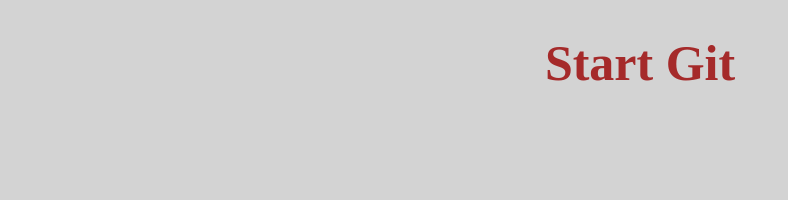
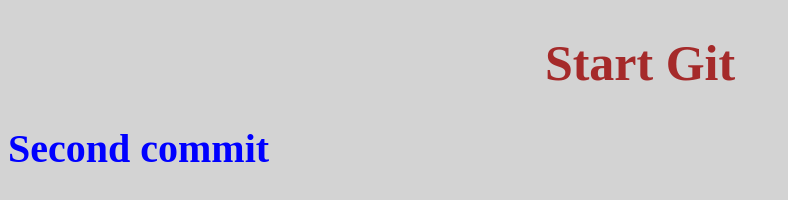
Before and after one commit to Smokescrean/gittest, a plain HTML site: page index.html in a window 1280 px wide. Shown: the whole page, without its empty margins (0-788 px from the left). Drawn offline with Linux system fonts and the light colour scheme.

Commit message:
add tag h2 and style

```diff
--- a/index.html
+++ b/index.html
@@ -10,7 +10,7 @@
 <body>
 
     <h1>Start Git</h1>
-
+    <h2>Second commit</h2>
     <script src="script.js"></script>
 </body>
 </html>
--- a/style.css
+++ b/style.css
@@ -6,3 +6,7 @@ h1{
     font-size: 50px;
     color: brown;
 }
+h2{
+    font-size: 40px;
+    color: blue;
+}
```
